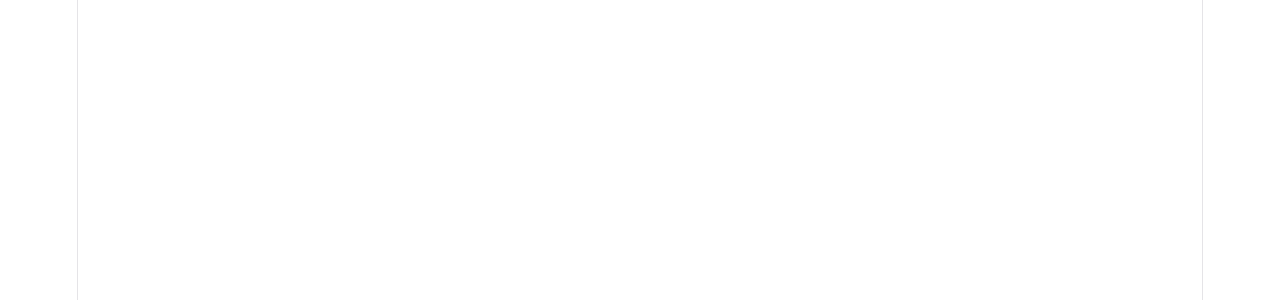
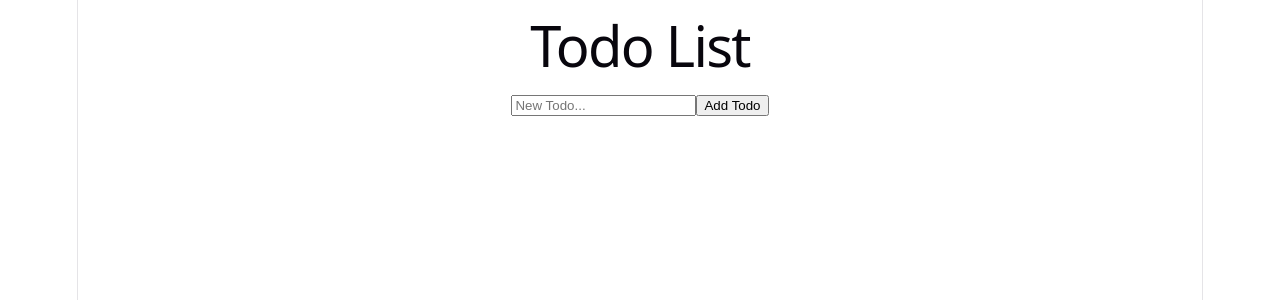
Before and after one commit to rumachoudhury/React-Supabase-CRUD, a React (Vite) app: page / in a window 1280 px wide. Shown: the top 300 px of the page. Built offline with nearby package versions, Linux system fonts and the light colour scheme.

Commit message:
todo UI setup

```diff
--- a/src/App.jsx
+++ b/src/App.jsx
@@ -1,13 +1,21 @@
 import { useState } from "react";
-import reactLogo from "./assets/react.svg";
-import viteLogo from "./assets/vite.svg";
-import heroImg from "./assets/hero.png";
 import "./App.css";
+import { SupabaseClient } from "@supabase/supabase-js";
 
 function App() {
-  const [count, setCount] = useState(0);
+  const [todos, setTodos] = useState([]);
+  return (
+    <div className="App">
+      <h1>Todo List</h1>
 
-  return <></>;
+      <div>
+        <input type="text" placeholder="New Todo..." />
+        <button>Add Todo</button>
+      </div>
+
+      <ul></ul>
+    </div>
+  );
 }
 
 export default App;
```
